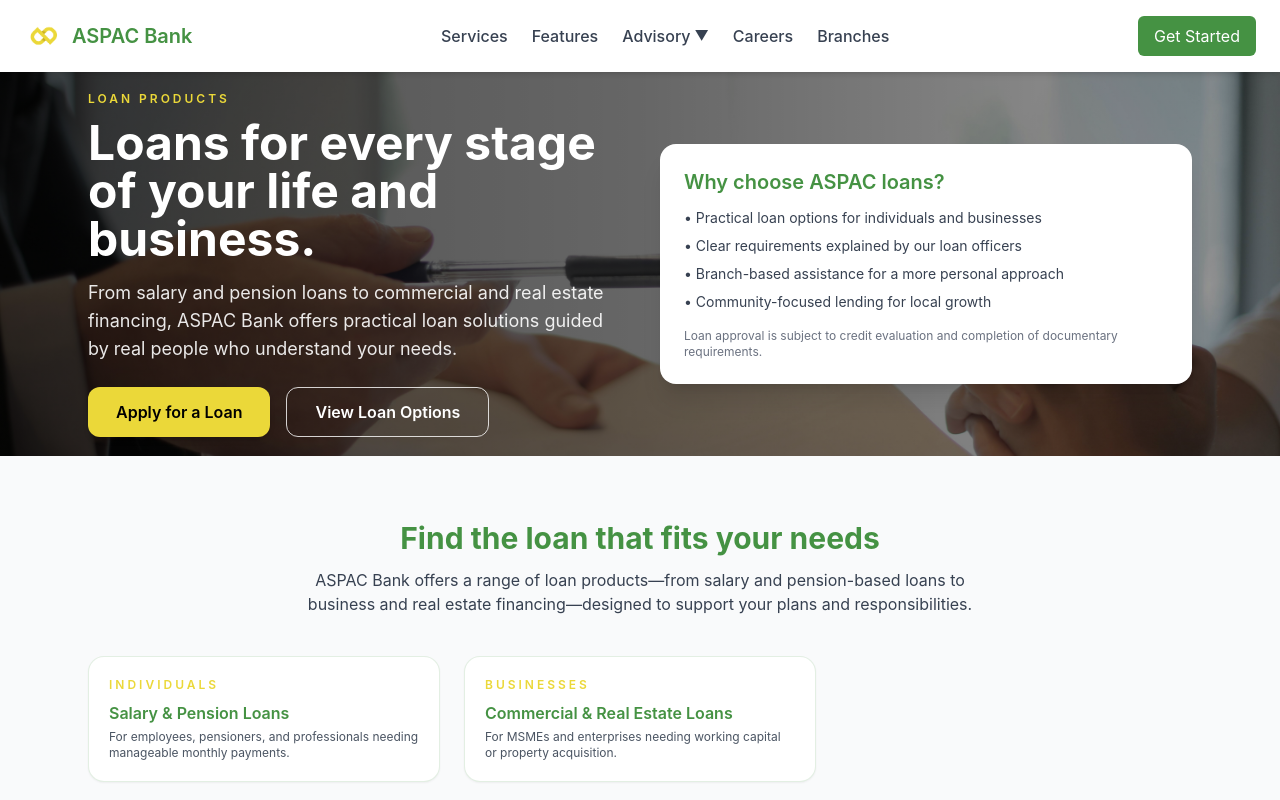
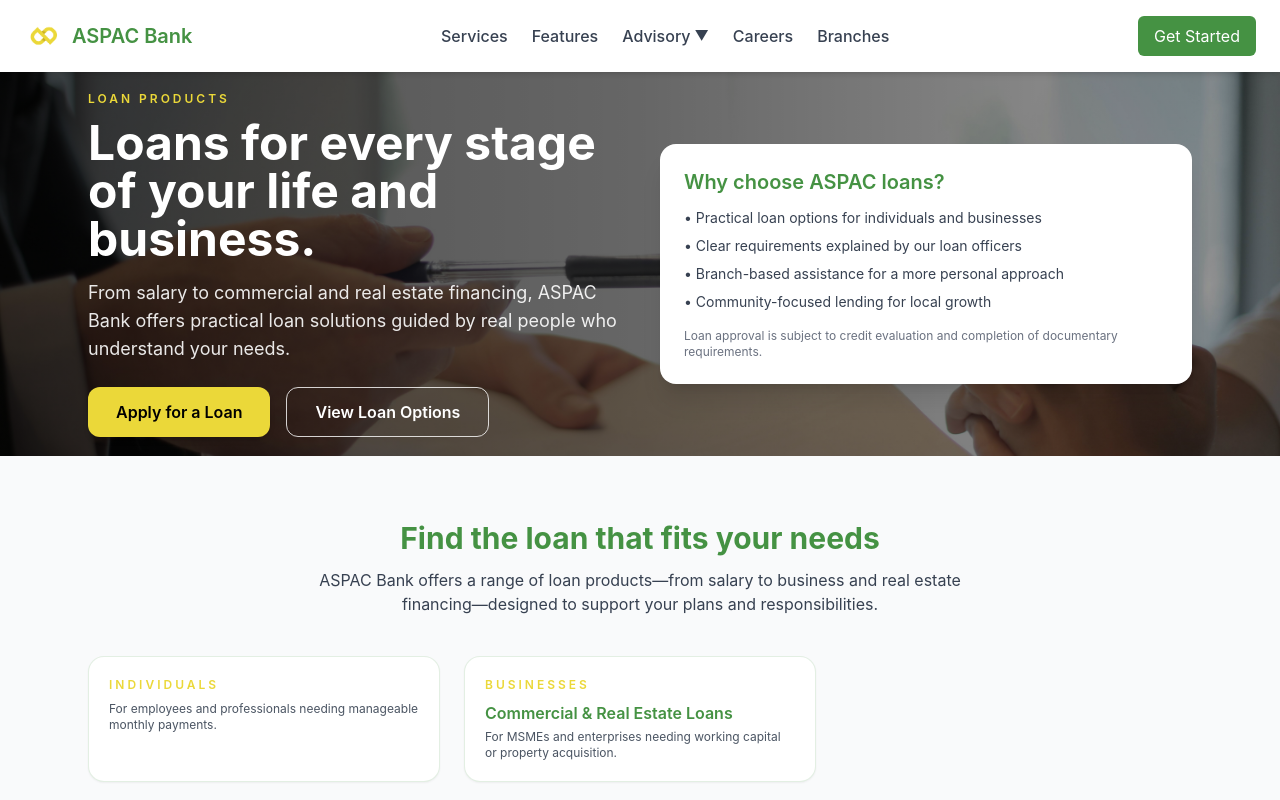
Before and after one commit to Christian-aspacbank/aspacbank, a React (Create React App) app: page /loans in a window 1280 px wide. Shown: the top 800 px of the page. Built offline with nearby package versions, Linux system fonts and the light colour scheme.

Commit message:
updates_1292025
updates_1292025

```diff
--- a/src/Pages/Loans.tsx
+++ b/src/Pages/Loans.tsx
@@ -2,7 +2,6 @@ import React, { useState } from "react";
 import {
   FaBriefcase,
   FaBuilding,
-  FaUserShield,
   FaAward,
   FaGem,
   FaUserTie,
@@ -29,11 +28,7 @@ const loanTypes: LoanType[] = [
       "Flexible financing for property acquisition, renovation, or construction.",
     Icon: FaBuilding as React.ComponentType<React.SVGProps<SVGSVGElement>>,
   },
-  {
-    title: "Pension Loan",
-    description: "Fast-access loans tailored for pensioners and retirees.",
-    Icon: FaUserShield as React.ComponentType<React.SVGProps<SVGSVGElement>>,
-  },
+
   {
     title: "Honorarium Loan",
     description:
@@ -153,9 +148,9 @@ const Loans: React.FC = () => {
                   Loans for every stage of your life and business.
                 </h1>
                 <p className="text-sm sm:text-base md:text-lg text-white/90 mb-6 max-w-xl">
-                  From salary and pension loans to commercial and real estate
-                  financing, ASPAC Bank offers practical loan solutions guided
-                  by real people who understand your needs.
+                  From salary to commercial and real estate financing, ASPAC
+                  Bank offers practical loan solutions guided by real people who
+                  understand your needs.
                 </p>
                 <div className="flex flex-wrap gap-4">
                   <button
@@ -209,9 +204,9 @@ const Loans: React.FC = () => {
               Find the loan that fits your needs
             </h2>
             <p className="text-gray-700 text-sm md:text-base">
-              ASPAC Bank offers a range of loan products—from salary and
-              pension-based loans to business and real estate financing—designed
-              to support your plans and responsibilities.
+              ASPAC Bank offers a range of loan products—from salary to business
+              and real estate financing—designed to support your plans and
+              responsibilities.
             </p>
           </div>
 
@@ -220,12 +215,10 @@ const Loans: React.FC = () => {
               <p className="text-xs font-semibold tracking-[0.25em] uppercase text-aspac-yellow mb-2">
                 Individuals
               </p>
-              <h3 className="text-base font-semibold text-primary mb-1">
-                Salary & Pension Loans
-              </h3>
+
               <p className="text-xs text-gray-600">
-                For employees, pensioners, and professionals needing manageable
-                monthly payments.
+                For employees and professionals needing manageable monthly
+                payments.
               </p>
             </div>
             <div className="bg-white rounded-2xl p-5 border border-primary/15 shadow-sm">
```
